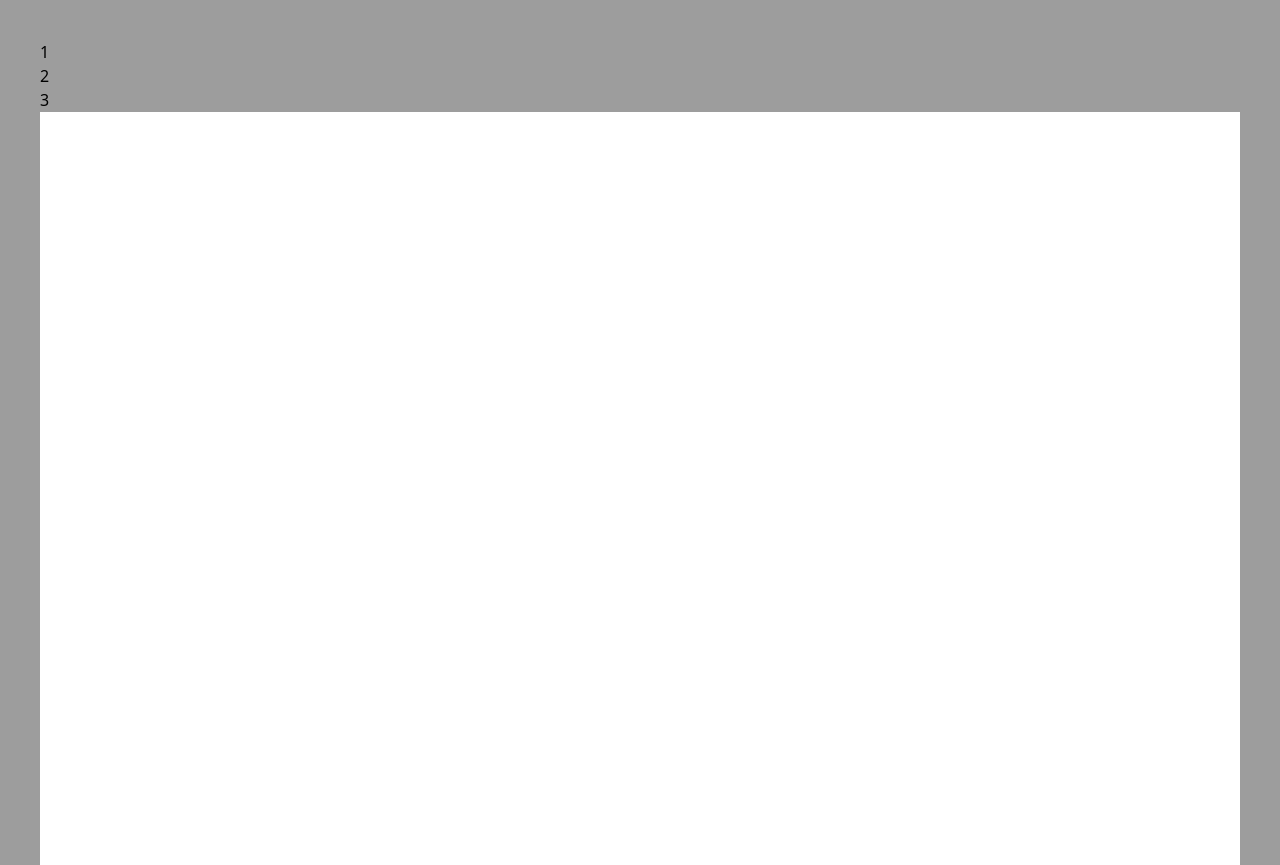
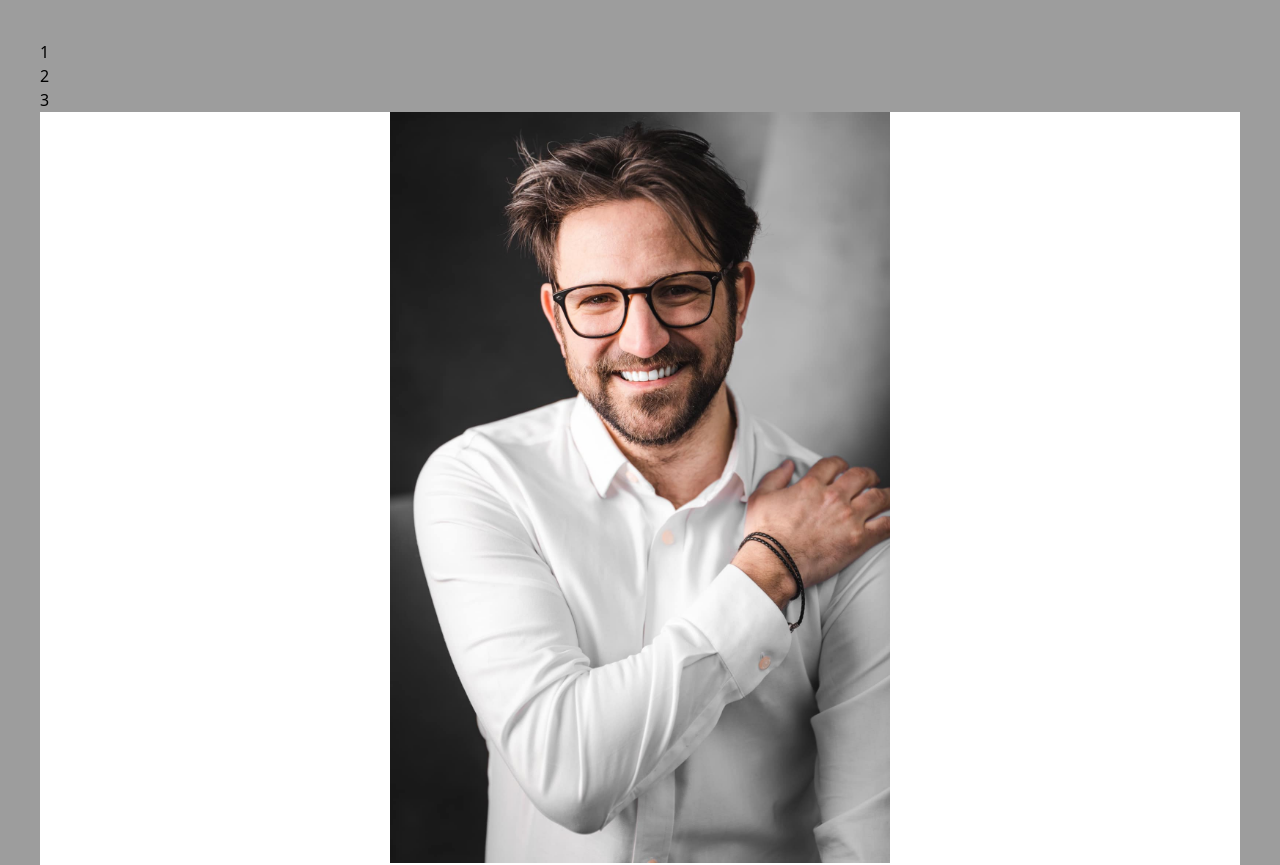
Before and after one commit to Claudiu-Ionel/rene-website, a Next.js app: page / in a window 1280 px wide. Shown: the top 865 px of the page. Built offline with nearby package versions, Linux system fonts and the light colour scheme.

Commit message:
added picture to home page

```diff
--- a/app/layout.js
+++ b/app/layout.js
@@ -1,5 +1,5 @@
 import "./globals.css";
-import Nav from "./Components/nav";
+import Nav from "./Components/Nav";
 import Footer from "./Components/Footer";
 
 export const metadata = {
--- a/app/page.js
+++ b/app/page.js
@@ -1,7 +1,15 @@
 import Image from "next/image";
-import Link from "next/link";
+
 export default function Home() {
   return (
-    <main className="flex min-h-screen flex-col items-center justify-between p-15 bg-white"></main>
+    <main className="flex min-h-screen flex-col items-center justify-between p-15 bg-white">
+      <Image
+        src="/Julius.jpg"
+        width="500"
+        height="500"
+        alt="picture of Julius Rene"
+        objectFit="cover"
+      />
+    </main>
   );
 }
```
Also changed, not shown: public/Julius.jpg (added).
